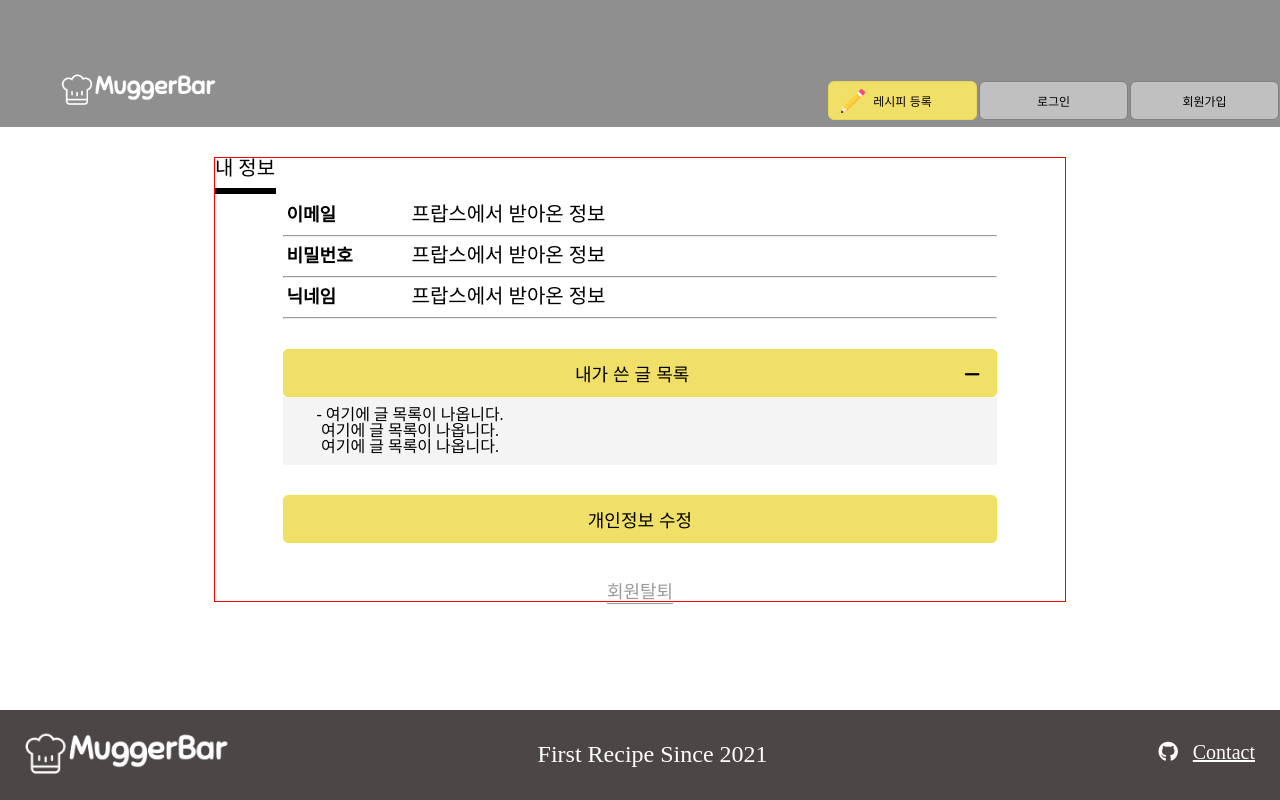
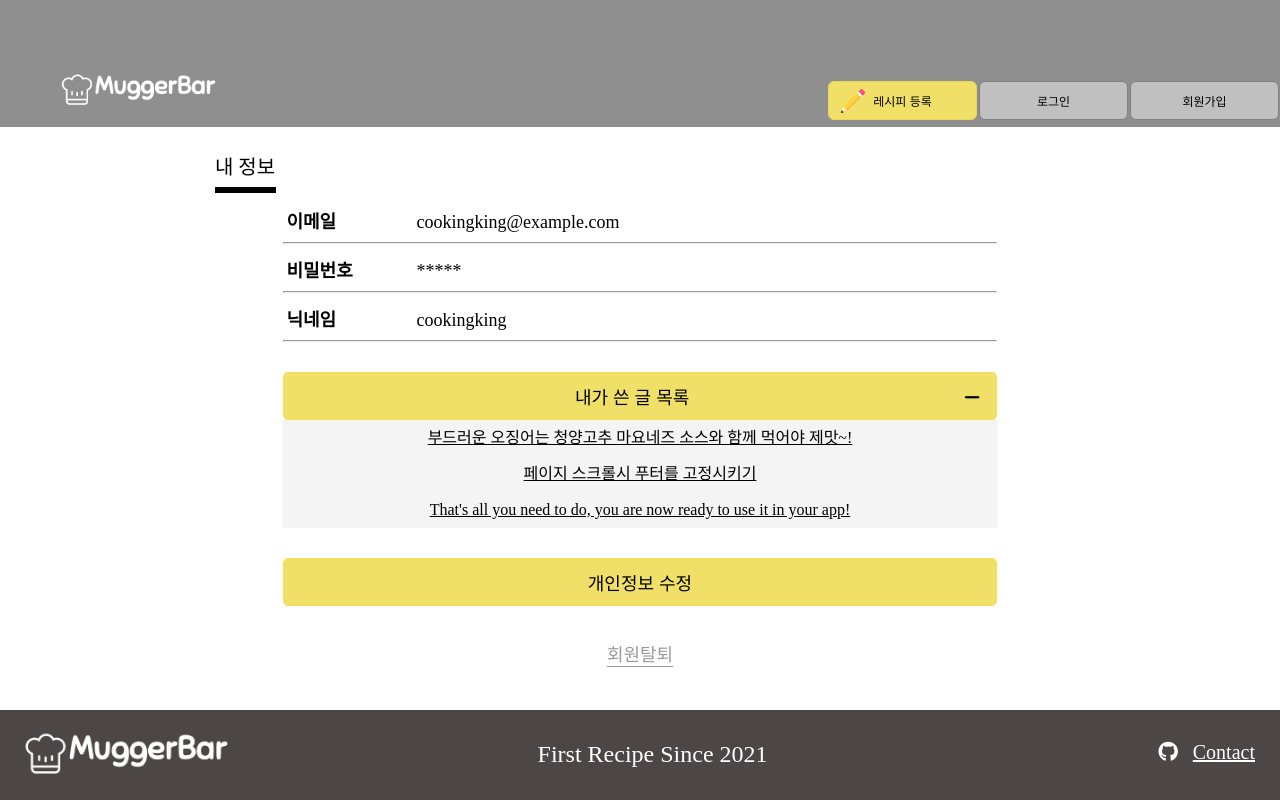
Before and after one commit to dddtttt000/MuggerBar-1, a React (Create React App) app in the folder client/: page /mypage in a window 1280 px wide. Both pictures are taken after a click on the button "내가 쓴 글 목록". Built offline with nearby package versions, Linux system fonts and the light colour scheme; no server answers.

Commit message:
Feat : Add content delete and listsup function

```diff
--- a/client/public/index.html
+++ b/client/public/index.html
@@ -9,7 +9,7 @@
       name="description"
       content="Web site created using create-react-app"
     />
-    <!-- <link rel="apple-touch-icon" href="%PUBLIC_URL%/logo192.png" /> -->
+
     <!--
       manifest.json provides metadata used when your web app is installed on a
       user's mobile device or desktop. See https://developers.google.com/web/fundamentals/web-app-manifest/
--- a/client/src/App.css
+++ b/client/src/App.css
@@ -167,7 +167,7 @@ input::placeholder {
 
 .my-wrap {
   margin-top: 30px;
-  border: 1px solid red;
+  /* border: 1px solid red; */
   width: 852px;
 }
 
@@ -202,9 +202,10 @@ input::placeholder {
   display: inline-block;
   /* border: 1px solid red; */
   height: 21px;
-  font-size: 20px;
+  font-size: 18px;
   text-align: left;
   width: 582px;
+  padding: 10px 5px;
 }
 
 .my-btn {
@@ -238,6 +239,9 @@ input::placeholder {
   margin-top: 40px;
 }
 
+.my-inner-wrap-msg {
+  margin-top: 20px;
+}
 .mylist-wrap {
   z-index: 1;
   padding: 10px;
@@ -249,8 +253,8 @@ input::placeholder {
 
 .mylist-wrap > ul > li > a {
   position: relative;
-  right: 230px;
-  text-decoration: none;
+  text-align: left;
+  /* text-decoration: none; */
   color: #000;
 }
 
--- a/client/src/App.js
+++ b/client/src/App.js
@@ -8,9 +8,10 @@ import Signup from "./pages/Signup";
 import Mypage from "./pages/Mypage";
 import Recipes from "./pages/Recipes";
 import axios from "axios";
+import dummyUserInfo from "./dummy/userInfo";
 
 function App() {
-  const [userInfo, setUserInfo] = useState(null);
+  const [userInfo, setUserInfo] = useState(dummyUserInfo);
   const [isLogin, setIsLogin] = useState(false);
   const history = useHistory();
 
--- /dev/null
+++ b/client/src/components/DeleteModal.js
@@ -0,0 +1,26 @@
+import React from "react";
+
+function DeleteModal({ showModalHandler, handleDelete }) {
+  return (
+    <div>
+      <div className="modal-back">
+        <div className="modal-wrap">
+          <div className="modal-x" onClick={showModalHandler}>
+            <i class="fas fa-times-circle"></i>
+          </div>
+          <div className="modal-text">삭제 하시겠습니까?</div>
+          <div className="">
+            <button className="modal-btn-y" onClick={handleDelete}>
+              네, 삭제합니다.
+            </button>
+            <button className="modal-btn-c" onClick={showModalHandler}>
+              취소
+            </button>
+          </div>
+        </div>
+      </div>
+    </div>
+  );
+}
+
+export default DeleteModal;
--- a/client/src/components/Mylist.js
+++ b/client/src/components/Mylist.js
@@ -1,23 +1,16 @@
 import React, { useState } from "react";
 
-function Mylist() {
-  const [recipeList, setRecipeList] = useState("");
-  const [hasLists, setHasLists] = useState(false);
+function Mylist({ recipeList }) {
+  const [hasLists, setHasLists] = useState(0);
+  console.log("haslists", hasLists);
 
-  const hasListsHandler = () => {
-    setHasLists(true);
-  };
+  console.log("recipeList", recipeList);
+  console.log("recipeList title", recipeList.recipe_title);
   return (
     <div className="mylist-wrap">
       <ul>
         <li>
-          <a href="#1">- 여기에 글 목록이 나옵니다.</a>
-        </li>
-        <li>
-          <a href="#2">여기에 글 목록이 나옵니다.</a>
-        </li>
-        <li>
-          <a href="#3">여기에 글 목록이 나옵니다.</a>
+          <a href="">{recipeList.recipe_title}</a>
         </li>
       </ul>
     </div>
--- a/client/src/components/Withdrawal.js
+++ b/client/src/components/Withdrawal.js
@@ -1,11 +1,11 @@
 import React, { useState } from "react";
 
-function Withdrawal({ showModalHandler }) {
-  const [isOpen, setIsOpen] = useState(false);
+function Withdrawal({ showModalHandler, withdrawHandler }) {
+  // const [isOpen, setIsOpen] = useState(false);
 
-  const openHandler = () => {
-    setIsOpen(!isOpen);
-  };
+  // const openHandler = () => {
+  //   setIsOpen(!isOpen);
+  // };
   return (
     <div className="modal-back">
       <div className="modal-wrap">
@@ -14,7 +14,9 @@ function Withdrawal({ showModalHandler }) {
         </div>
         <div className="modal-text">탈퇴하시겠습니까?</div>
         <div className="">
-          <button className="modal-btn-y">네, 탈퇴합니다.</button>
+          <button className="modal-btn-y" onClick={withdrawHandler}>
+            네, 탈퇴합니다.
+          </button>
           <button className="modal-btn-c" onClick={showModalHandler}>
             취소
           </button>
--- a/client/src/dummy/recipelist.js
+++ b/client/src/dummy/recipelist.js
@@ -1,6 +1,7 @@
 const dummyRecipes = [
   {
     id: 1,
+    user_id: 3,
     user_nickname: "cookingking",
     recipe_title:
       "부드러운 오징어는 청양고추 마요네즈 소스와 함께 먹어야 제맛~!",
@@ -16,9 +17,25 @@ const dummyRecipes = [
 
   {
     id: 2,
-    user_nickname: "cookingking2222",
+    user_id: 3,
+    user_nickname: "cookingking",
+    recipe_title: "페이지 스크롤시 푸터를 고정시키기",
+    recipe_subtitle:
+      "페이지를 스크롤을 할 때 아래의 내용을 위로 올리면 푸더는 계속 아래에 고정되게",
+    recipe_photo:
+      "부드러운 오징어는 청양고추 마요네즈 소스와 함께 먹어야 제맛~!",
+    recipe_content:
+      "이 요리는... 언제 먹어도 맛있는..가위로 미리 칼집을 내어 준비해주면 나중에 찢어먹기 편해요~!",
+    createdAt: "2019-02-24T16:17:47.000Z",
+    updatedAt: "2019-02-24T16:17:47.000Z",
+  },
+
+  {
+    id: 3,
+    user_id: 2,
+    user_nickname: "cookingking22222",
     recipe_title:
-      "부드러운 오징어는 청양고추 마요네즈 소스와 함께 먹어야 제맛~!",
+      "That's all you need to do, you are now ready to use it in your app!",
     recipe_subtitle:
       "저작운동이 아이의 뇌 발달에 좋다니~ 많이 씹을수록 좋아지지 않겠어요???",
     recipe_photo:
--- a/client/src/dummy/userInfo.js
+++ b/client/src/dummy/userInfo.js
@@ -1,12 +1,7 @@
-const userInfo = [
-  {
-    user_email: "test@example.com",
-    user_nickname: "test1234",
-  },
-  {
-    user_email: "gogogo@example.com",
-    user_nickname: "gogogo",
-  },
-];
+const dummyUserInfo = {
+  id: 3,
+  user_email: "cookingking@example.com",
+  user_nickname: "cookingking",
+};
 
-export default userInfo;
+export default dummyUserInfo;
--- a/client/src/pages/Mypage.js
+++ b/client/src/pages/Mypage.js
@@ -1,10 +1,15 @@
 import React, { useState } from "react";
+import { Switch, Route, useHistory } from "react-router-dom";
 import Mylist from "../components/Mylist";
 import Footer from "../components/Footer";
 import Withdrawal from "../components/Withdrawal";
 import MainNav from "../components/MainNav";
+import dummyRecipes from "../dummy/recipelist";
+import axios from "axios";
 
-function Mypage(props) {
+axios.defaults.withCredentials = true;
+
+function Mypage({ userInfo }) {
   const [isOpen, setIsOpen] = useState(false);
   const [showModal, setShowModal] = useState(false);
   const [clickToEdit, setClickToEdit] = useState(true);
@@ -12,20 +17,35 @@ function Mypage(props) {
     password: "",
     nickname: "",
   });
-  console.log("mypage userinfo", userinfo);
+  const [recipeList, setRecipeList] = useState(dummyRecipes);
+  const [hasLists, setHasLists] = useState(recipeList.length);
+  const history = useHistory();
+
+  console.log("haslists", hasLists);
+  console.log("dummy", recipeList);
+  console.log("props userinfo", userInfo);
+
+  // TODO: recipe list 를 서버에 요청해서 받아온다.
+  // req.query.user_id 내가 쓴 게시물 목록 반환
+  const getRecipeLists = () => {
+    // https://muggerbar.ml/recipe
+    // 성공한 경우
+    // setRecipeList(data)
+  };
 
   const handleUpdate = () => {
-    // TODO: 유저 정보를 서버에 업데이트 요청하고, 성공한 경우 history.push("/")
+    // TODO: 유저 정보를 서버에 업데이트 요청하고, 성공한 경우
+    setClickToEdit(true);
+    console.log("userinfo update");
   };
 
   const handleInputValue = (key) => (e) => {
     setuserinfo({ ...userinfo, [key]: e.target.value });
   };
 
-  console.log("userinfo ??? ", userinfo);
-
   const clickToEditHandler = () => {
     setClickToEdit(!clickToEdit);
+    setIsOpen(false);
   };
   const showModalHandler = () => {
     setShowModal(!showModal);
@@ -34,7 +54,16 @@ function Mypage(props) {
   const openHandler = () => {
     setIsOpen(!isOpen);
   };
-  console.log("mypage props", props);
+  console.log("mypage userInfo", userInfo);
+
+  // TODO: 회원탈퇴 모달에서 '네' 클릭 시 서버에 post 요청 후 메인페이지로 리디렉션
+  const withdrawHandler = () => {
+    axios.post("/signout", {
+      id: userInfo.id,
+    });
+    history.push("/");
+  };
+
   return (
     <div>
       <MainNav />
@@ -47,29 +76,29 @@ function Mypage(props) {
           <div className="my-inner-wrap">
             <div className="">
               <span className="myinfo">이메일</span>
-              <span className="myinfo-props">프랍스에서 받아온 정보</span>
+              <span className="myinfo-props">{userInfo.user_email}</span>
             </div>
             <hr></hr>
             <span className="myinfo">비밀번호</span>
             {clickToEdit ? (
-              <span className="myinfo-props">프랍스에서 받아온 정보</span>
+              <span className="myinfo-props">*****</span>
             ) : (
               <input
                 type="password"
                 className="myinfo-props"
-                placeholder="프랍스"
+                placeholder="변경하실 비밀번호를 입력해 주세요."
                 onChange={handleInputValue("password")}
               ></input>
             )}
             <hr></hr>
             <span className="myinfo">닉네임</span>
             {clickToEdit ? (
-              <span className="myinfo-props">프랍스에서 받아온 정보</span>
+              <span className="myinfo-props">{userInfo.user_nickname}</span>
             ) : (
               <input
                 type="text"
                 className="myinfo-props"
-                placeholder="props"
+                placeholder={userInfo.user_nickname}
                 onChange={handleInputValue("nickname")}
               ></input>
             )}
@@ -94,7 +123,16 @@ function Mypage(props) {
             </div>
             {isOpen ? (
               <div className="my-inner-wrapper">
-                <Mylist />
+                {/* <Mylist recipeList={recipeList} /> */}
+                {hasLists !== 0 ? (
+                  recipeList.map((el) => {
+                    return <Mylist recipeList={el} key={el.id} />;
+                  })
+                ) : (
+                  <div className="my-inner-wrap-msg">
+                    레시피를 등록해 주세요.
+                  </div>
+                )}
               </div>
             ) : null}
             <div className="btn-wrap">
@@ -130,7 +168,12 @@ function Mypage(props) {
           </div>
         </div>
       </center>
-      {showModal ? <Withdrawal showModalHandler={showModalHandler} /> : null}
+      {showModal ? (
+        <Withdrawal
+          showModalHandler={showModalHandler}
+          withdrawHandler={withdrawHandler}
+        />
+      ) : null}
       <Footer />
     </div>
   );
```
Also changed, not shown: client/src/pages/Recipes.js (+14 -1 lines), client/public/manifest.json.
